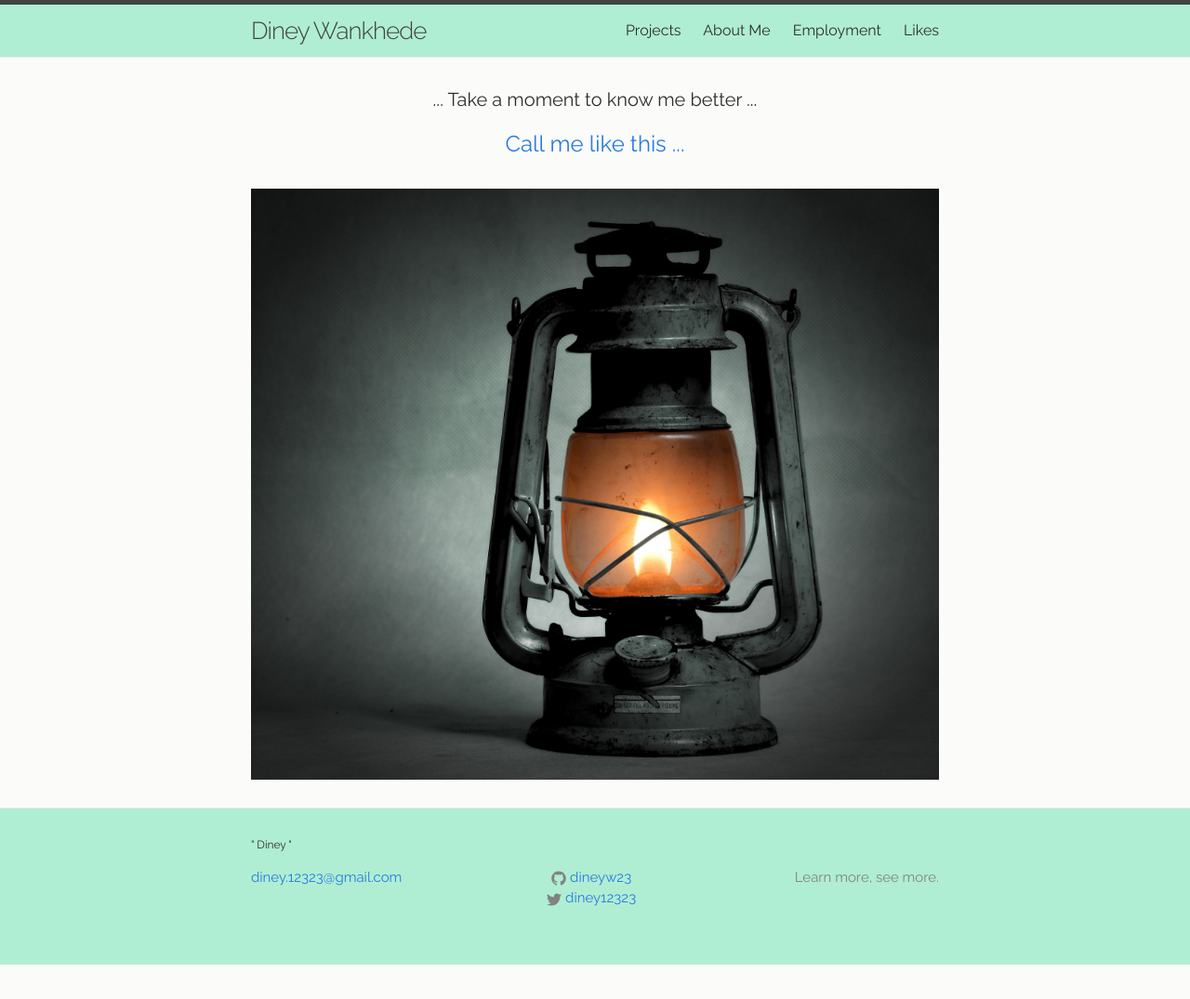
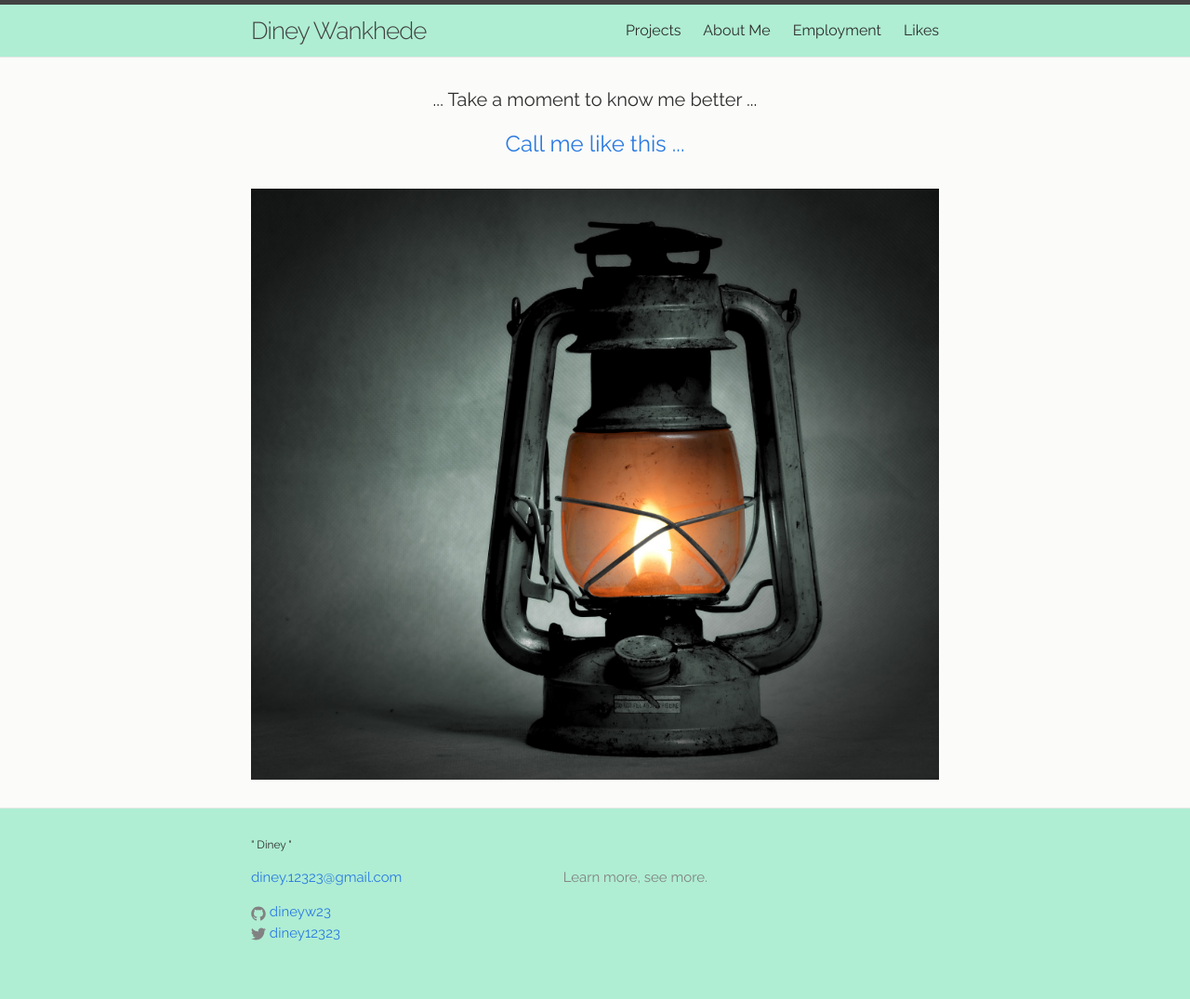
Before and after one commit to dineyw23/dineyw23.github.io, a Jekyll site: the page built from index.html, in a window 1280 px wide. Shown: the whole page at 93% size. Built offline with Jekyll 4.4.1, drawn with Linux system fonts in a browser that asks for light colours; comment, search, counter and statistics services are not loaded; before the commit the page ends 1038 px from its top, so only the background shows below that.

Commit message:
Footer modification

```diff
--- a/_includes/footer.html
+++ b/_includes/footer.html
@@ -10,9 +10,7 @@
 
            <li><a href="mailto:{{ site.email }}" >{{ site.email }}</a></li>
         </ul>
-      </div>
-
-      <div class="footer-col footer-col-2" align="middle">
+      <!--<div class="footer-col footer-col-2" align="middle">!-->
         <ul class="social-media-list">
           {% if site.github_username %}
           <li>
```
